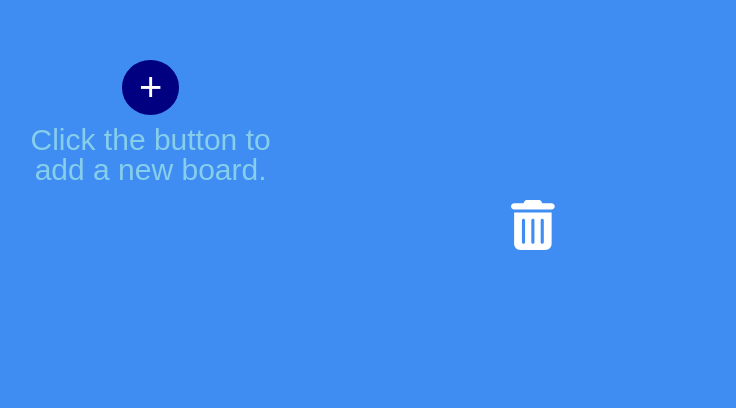
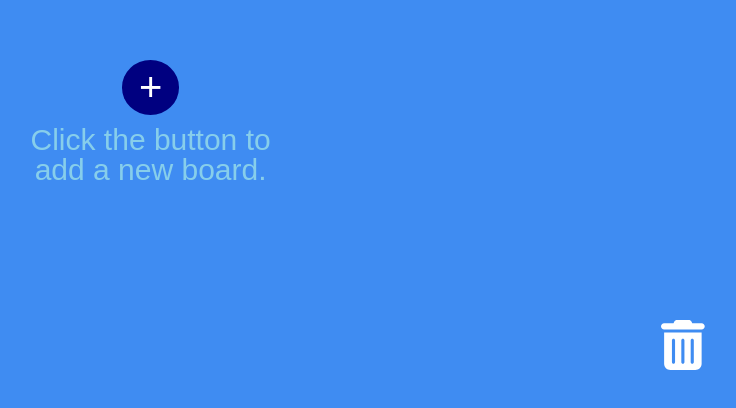
Before and after one commit to borat55/trello-clone, a React (Create React App) app: page / in a window 1280 px wide. Shown: the part 300-708 px from the top of the page, without its empty margins (439-1175 px from the left). Built offline with nearby package versions, Linux system fonts and the light colour scheme.

Commit message:
Revising CSS

```diff
--- a/src/App.tsx
+++ b/src/App.tsx
@@ -3,18 +3,8 @@ import styled from "styled-components";
 import Header from "./Components/Header";
 import AddBoard from "./Components/AddBoard";
 import Board from "./Components/Board";
-import Trashcan from "./Components/TrashCan";
 
-const Container = styled.div`
-  display: flex;
-  flex-direction: column;
-  max-width: 680px;
-  margin: 0 auto;
-  justify-content: center;
-  align-items: center;
-  margin: 20px auto;
-  min-height: 100vh;
-`;
+const Container = styled.div``;
 
 function App() {
   return (
--- a/src/Components/Board.tsx
+++ b/src/Components/Board.tsx
@@ -6,14 +6,23 @@ import { useCallback } from "react";
 import DraggableBoards from "./DraggableBoards";
 import Trashcan from "./TrashCan";
 
-const Wrap = styled.div`
+const Container = styled.div``;
+
+const Wrapper = styled.div`
+  display: flex;
+  max-width: 680px;
+  margin: 0 auto;
+  justify-content: center;
+  align-items: center;
+  height: 100vh;
+`;
+
+const DropArea = styled.div`
   display: grid;
   width: 100%;
   gap: 10px;
   grid-template-columns: repeat(3, 1fr);
 `;
-
-const DropArea = styled.div``;
 
 const Board = () => {
   const [AllBoards, setAllBoards] = useRecoilState(allBoardsState);
@@ -90,8 +99,9 @@ const Board = () => {
     }
   };
   return (
-    <Wrap>
+    <Container>
       <DragDropContext onDragEnd={onDragEnd}>
+        <Wrapper>
           <Trashcan />
           <Droppable droppableId="boards" type="board">
             {(provided) => (
@@ -103,8 +113,9 @@ const Board = () => {
               </DropArea>
             )}
           </Droppable>
+        </Wrapper>
       </DragDropContext>
-    </Wrap>
+    </Container>
   );
 };
 
--- a/src/Components/BoardTitleModal.tsx
+++ b/src/Components/BoardTitleModal.tsx
@@ -18,9 +18,9 @@ const BoardTitleModal = () => {
     setBoardTitleModal(false);
   }, [setBoardTitleModal]);
 
-  const handleCloseBtn = useCallback(() => {
+  const handleCloseBtn = () => {
     setBoardTitleModal(false);
-  }, [setBoardTitleModal]);
+  };
 
   const onSubmit = useCallback(() => {
     const title = getValues("changeTitle");
--- a/src/Components/Deleteboard.tsx
+++ b/src/Components/Deleteboard.tsx
@@ -56,6 +56,7 @@ const ResetnRemoveboard = ({ boardId }: IBoardProps) => {
   return (
     <div style={{ display: "flex", justifyContent: "end" }}>
       <ResetBoard onClick={resetClick}>🔄</ResetBoard>
+
       <Remove onClick={removeClick}>❌</Remove>
     </div>
   );
--- a/src/Components/DraggableBoards.tsx
+++ b/src/Components/DraggableBoards.tsx
@@ -115,9 +115,8 @@ const DraggableBoards = ({ boardId, index }: IBoardProps) => {
               <div style={{ width: "40px", height: "14px" }}></div>
               <Title onClick={handleTitleClick}>{boardId}</Title>
               <BoardTitleModal />
+              <Deleteboard boardId={boardId} index={index} />
             </div>
-
-            <Deleteboard boardId={boardId} index={index} />
 
             <Form onSubmit={handleSubmit(onValid)}>
               <input
--- a/src/Components/ToDoModal.tsx
+++ b/src/Components/ToDoModal.tsx
@@ -14,7 +14,7 @@ const TodoModal = () => {
     setToDoModal(false);
   }, [setToDoModal]);
 
-  const handleEditToDo = useCallback(() => {
+  const handleEditToDo = () => {
     const text = getValues("editToDo");
     setAllBoards((allBoards) => {
       const cardKey = Object.keys(editTodoModal)[0];
@@ -30,9 +30,13 @@ const TodoModal = () => {
     });
     setValue("editToDo", "");
     closeEditTodoModal();
-  }, [getValues, setAllBoards, allBoards]);
+  };
   return (
-    <StyleBoardModal isOpen={todoModal} onRequestClose={closeEditTodoModal}>
+    <StyleBoardModal
+      isOpen={todoModal}
+      onRequestClose={closeEditTodoModal}
+      ariaHideApp={false}
+    >
       <button onClick={closeEditTodoModal}>X</button>
       <form onSubmit={handleSubmit(handleEditToDo)}>
         <h3>Edit To-Do</h3>
--- a/src/Components/TrashCan.tsx
+++ b/src/Components/TrashCan.tsx
@@ -9,8 +9,8 @@ import {
 
 const TrashContainer = styled.div`
   position: fixed;
-  bottom: 100px;
-  right: 130px;
+  bottom: -20px;
+  right: -20px;
   width: 200px;
   height: 200px;
 `;
@@ -18,11 +18,6 @@ const TrashContainer = styled.div`
 const TrashDiv = styled.div<{
   isDraggingOver: boolean;
 }>`
-  width: 200px;
-  height: 200px;
-  position: fixed;
-  bottom: 100px;
-  right: 130px;
   width: 200px;
   height: 200px;
   z-index: 0;
```
Lines whose indentation alone changed are shown as unchanged.
